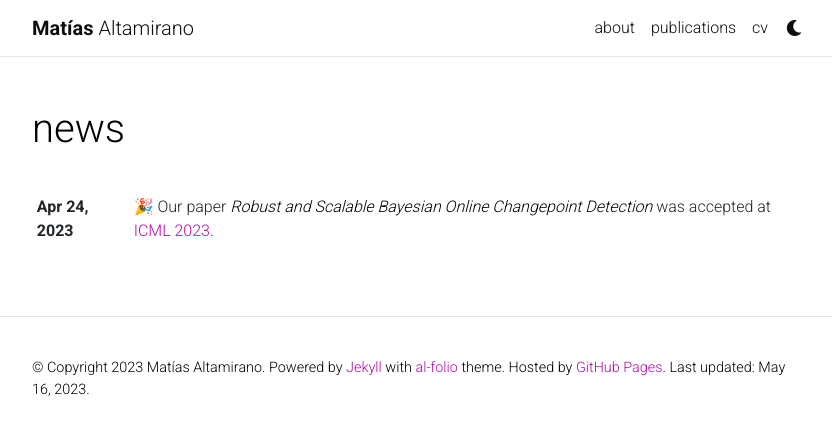
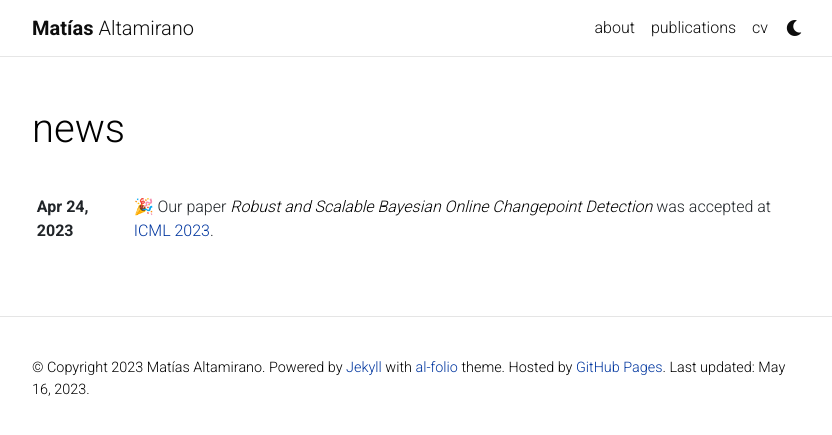
Before and after one commit to maltamiranomontero/maltamiranomontero.github.io, a Jekyll site: the page built from news.html, in a window 1280 px wide. Shown: the top 435 px of the page, without its empty margins (223-1055 px from the left). Built offline with Jekyll 4.4.1, drawn with Linux system fonts in a browser that asks for light colours; full-size pictures stand in for the smaller copies a plugin makes; comment, search, counter and statistics services are not loaded; a style sheet for code colours, icons or effects is not loaded.

Commit message:
update theme

```diff
--- a/_config.yml
+++ b/_config.yml
@@ -29,15 +29,15 @@ impressum_path:  # set to path to include impressum link in the footer, use the
 
 # code highlighter theme
 highlight_theme_light: github   # https://github.com/jwarby/jekyll-pygments-themes
-highlight_theme_dark: nord    # https://github.com/jwarby/jekyll-pygments-themes
+highlight_theme_dark: native    # https://github.com/jwarby/jekyll-pygments-themes
 
 # repo color theme
 repo_theme_light: default       # https://github.com/anuraghazra/github-readme-stats/blob/master/themes/README.md
-repo_theme_dark: nord           # https://github.com/anuraghazra/github-readme-stats/blob/master/themes/README.md
+repo_theme_dark: dark           # https://github.com/anuraghazra/github-readme-stats/blob/master/themes/README.md
 repo_trophies:
   enabled: true
-  theme_light: flat    # https://github.com/ryo-ma/github-profile-trophy
-  theme_dark: nord  # https://github.com/ryo-ma/github-profile-trophy
+  theme_light: flat      # https://github.com/ryo-ma/github-profile-trophy
+  theme_dark: gitdimmed  # https://github.com/ryo-ma/github-profile-trophy
 
 # -----------------------------------------------------------------------------
 # RSS Feed
--- a/_sass/_themes.scss
+++ b/_sass/_themes.scss
@@ -7,8 +7,8 @@
   --global-code-bg-color: #{$code-bg-color-light};
   --global-text-color: #{$black-color};
   --global-text-color-light: #{$grey-color};
-  --global-theme-color: #{$purple-color};
-  --global-hover-color: #{$purple-color};
+  --global-theme-color: #{$blue-color-dark};
+  --global-hover-color: #{$blue-color-dark};
   --global-hover-text-color: #{$white-color};
   --global-footer-bg-color: #{$grey-color-dark};
   --global-footer-text-color: #{$grey-color-light};
```
